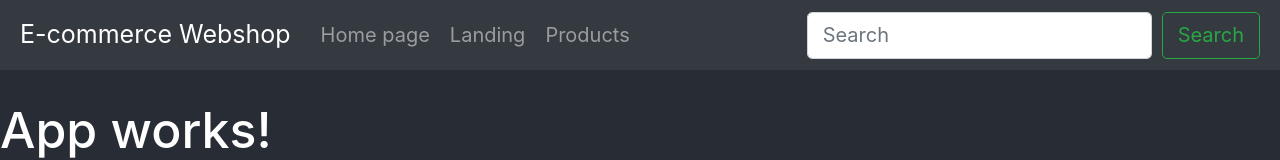
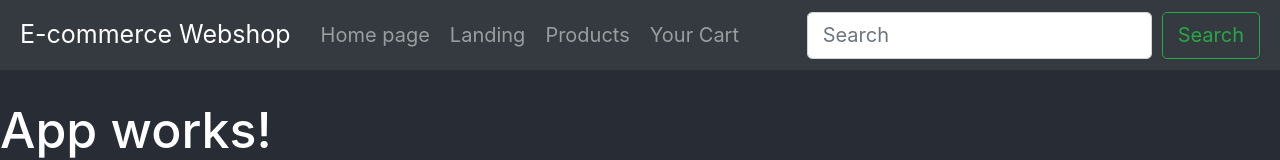
Before and after one commit to patrykmysiorski/e-commerce-webshop, a React (Create React App) app: page / in a window 1280 px wide. Shown: the top 160 px of the page. Built offline with nearby package versions, Linux system fonts and the light colour scheme.

Commit message:
add cart to routing list

```diff
--- a/src/constants/routing.ts
+++ b/src/constants/routing.ts
@@ -1,6 +1,7 @@
 import App from "../components/App";
 import LandingPage from "../components/LandingPage";
 import Products from "../components/Products";
+import Cart from "../components/Cart";
 
 export const ROUTING = [
     {
@@ -17,5 +18,10 @@ export const ROUTING = [
         linkTo: "/products",
         buttonName: "Products",
         component: Products
+    },
+    {
+        linkTo: "/cart",
+        buttonName: "Your Cart",
+        component: Cart
     }
 ];
```
